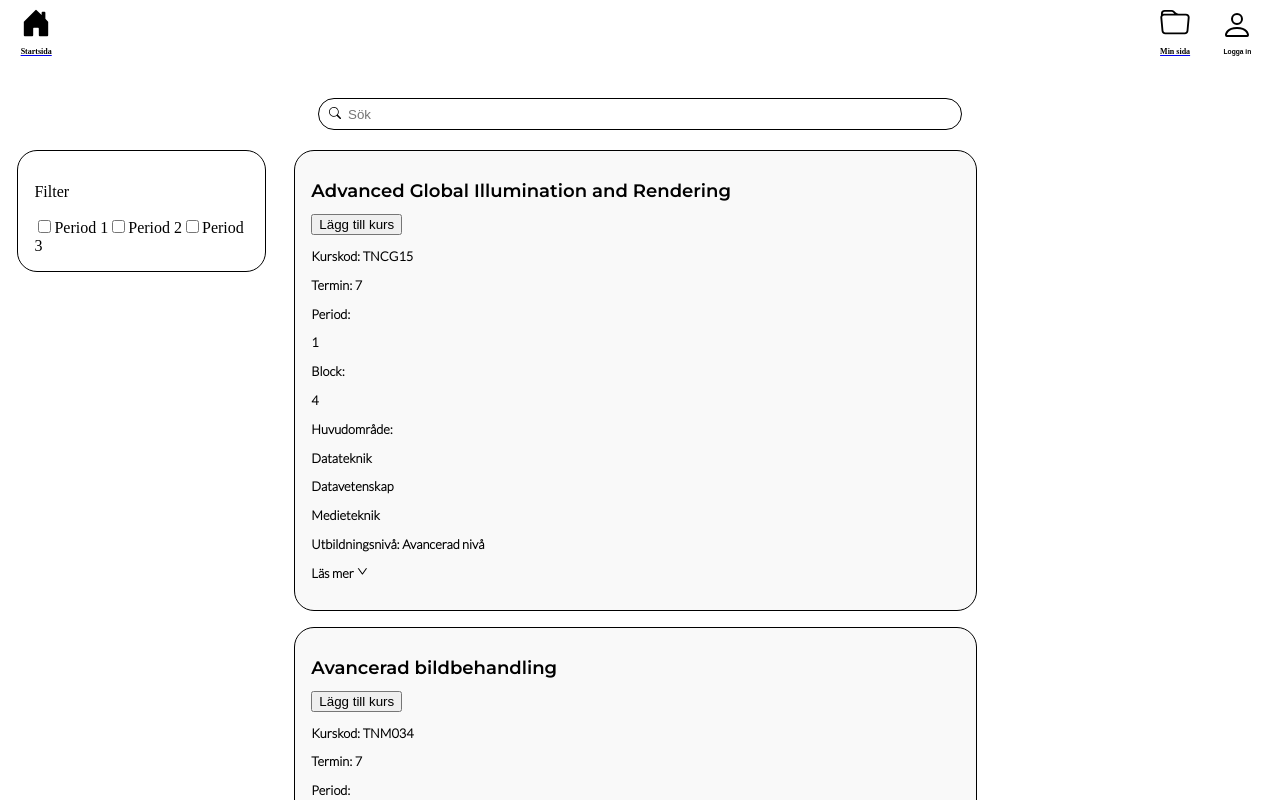
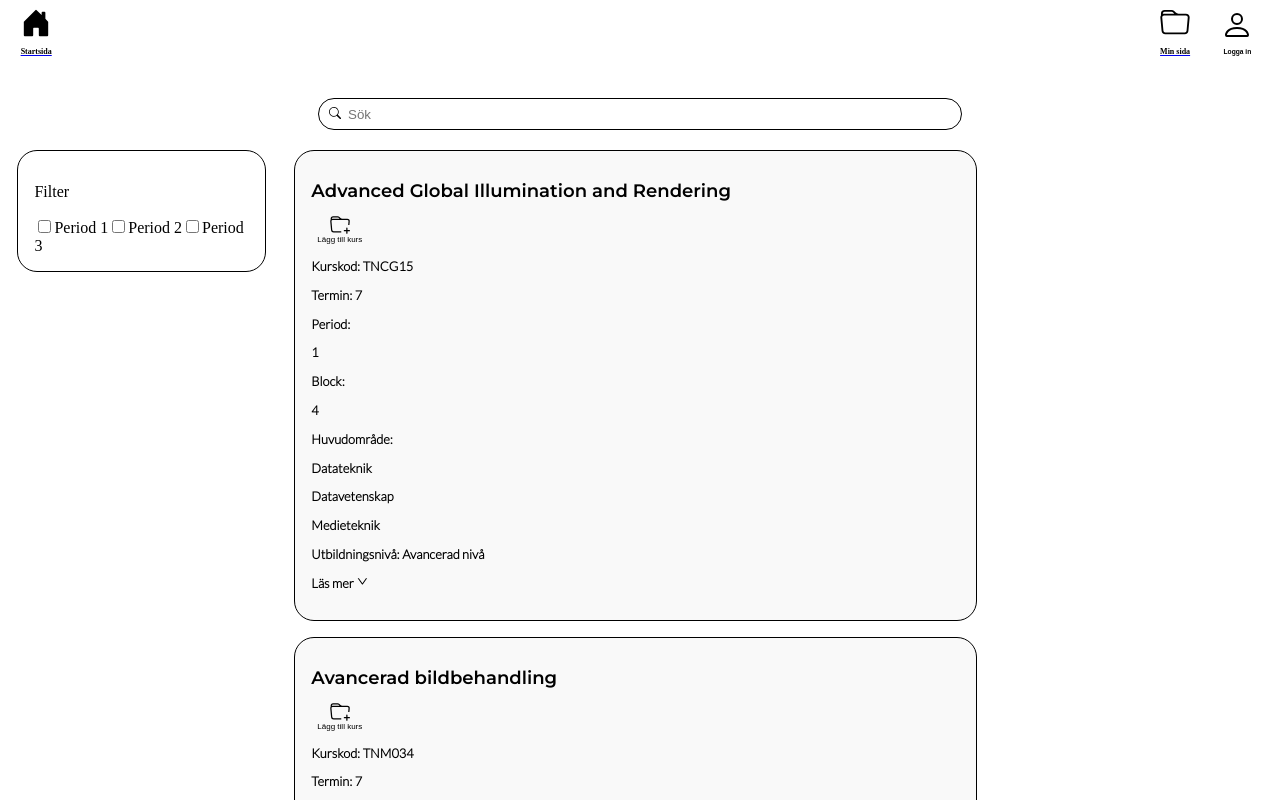
Before and after one commit to jronnefalk/lithe_val, a React (Create React App) app: page / in a window 1280 px wide. Shown: the top 800 px of the page. Built offline with nearby package versions, Linux system fonts and the light colour scheme; no server answers.

Commit message:
Lägg till och ta bort knappen
Själva knappen är klar med css men inte vart den ska ligga i kursrutan

```diff
--- a/src/App.js
+++ b/src/App.js
@@ -15,8 +15,6 @@ import { BsFolder } from "react-icons/bs";
 // import googleSignin from "./components/Signup";
 // import googleSignout from "./components/Signup";
 import GoogleAuth from "./components/signup";
-import Kurs from "./components/Kurs";
-import Filters from "./components/Filters";
 
 function App() {
   return (
--- a/src/components/Kurs.js
+++ b/src/components/Kurs.js
@@ -31,8 +31,19 @@ export default function Kurs(props) {
   return (
     <>
       <h1 className="kursnamn">{kurs.kursnamn}</h1>
-      {!addkurs && <button onClick={handleClick}>Lägg till kurs</button>}
-      {addkurs && <button onClick={handleDelete}>Ta bort kurs</button>}
+      {!addkurs && (
+        <button className="Lägg-till-knapp" onClick={handleClick}>
+          {" "}
+          <BsFolderPlus size={20} /> Lägg till kurs
+        </button>
+      )}
+      {addkurs && (
+        <button className="Lägg-till-knapp" onClick={handleDelete}>
+          {" "}
+          <BsTrash3 size={20} />
+          Ta bort kurs
+        </button>
+      )}
       <h2 className="kursinfo">
         <p>Kurskod: {kurs.kurskod}</p>
         <p>Termin: {kurs.termin}</p>
--- a/src/design/kurser.css
+++ b/src/design/kurser.css
@@ -39,3 +39,11 @@
     font-size: 0.8rem;
 
 }
+.Lägg-till-knapp{
+    display: flex;
+    flex-direction: column;
+    align-items: center;
+    border: none;
+    background: none;
+    font-size: 50%;
+}
```
